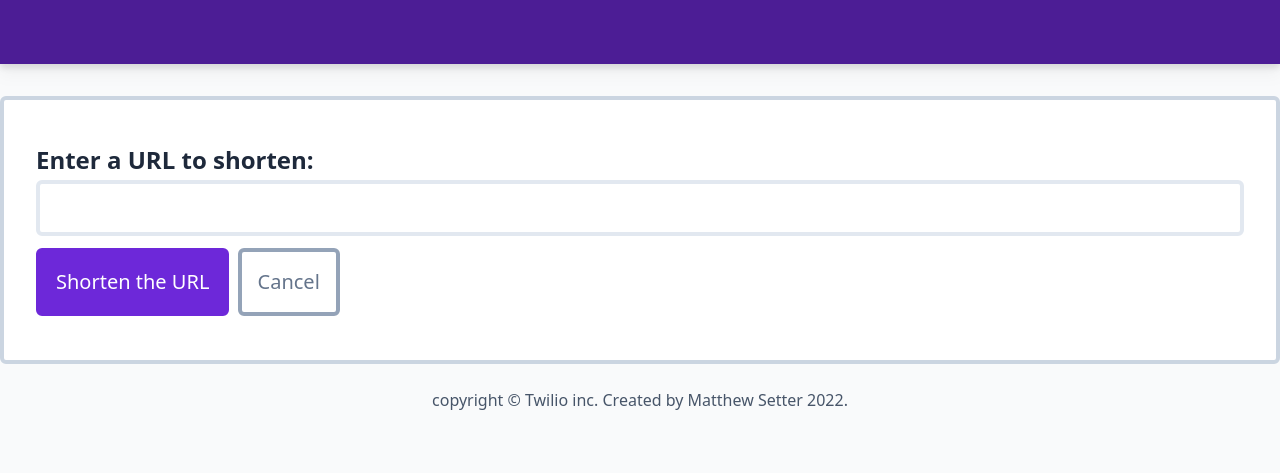
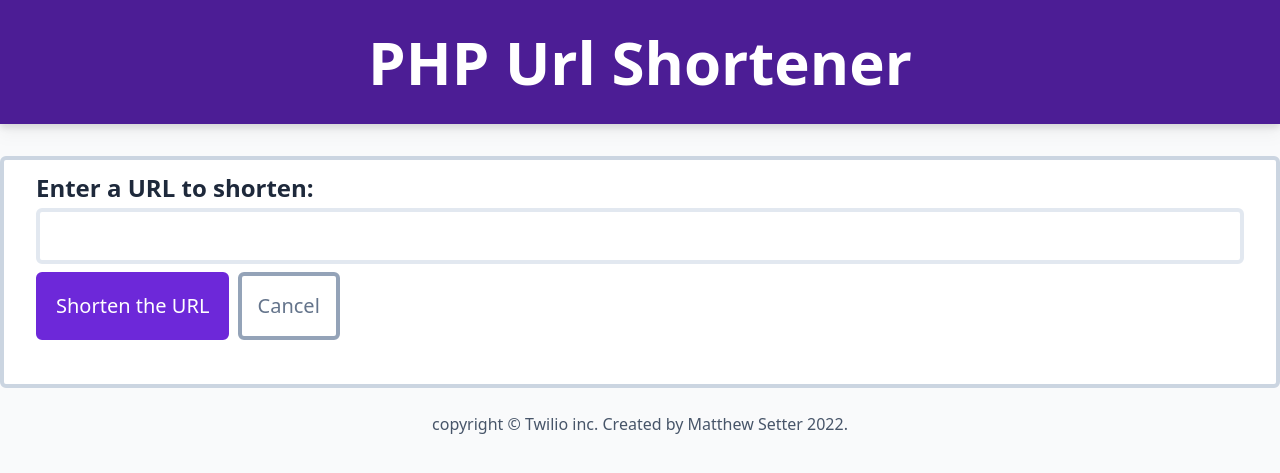
Before and after one commit to settermjd/php-url-shortener, a PHP site: template src/templates/default.html.twig in a window 1280 px wide. Shown: the top 473 px of the page. Run offline with PHP 8.4, Linux system fonts and the light colour scheme; the template is opened without the code that fills it, so the values that code supplies are empty; style sheets or scripts are compiled from the project's sources; some libraries are stand-ins or nearby versions.

Commit message:
Code clean up
The intent here is to remove anything that isn't strictly applicable to
this application and to just clean up the code so that it's that much
easier to maintain.

```diff
--- a/src/templates/default.html.twig
+++ b/src/templates/default.html.twig
@@ -1,10 +1,13 @@
 {% extends "base.html.twig" %}
 
+{% block title %}PHP Url Shortener{% endblock %}
+{% block h1_header %}<a href="/" class="no-underline">PHP Url Shortener</a>{% endblock %}
+
 {% block content %}
-    <form name="halloween-trick-or-treat"
+    <form name="url-shortener"
           method="post"
           action="/">
-        <div id="url-shortener">
+        <div>
             {% if success == true %}
                 <div class="success">
                     <span>{{ longUrl }}</span>
@@ -31,7 +34,7 @@
                 </div>
             </div>
         </div>
-        <div>
+        <div class="mt-2">
             <input type="submit"
                    name="submit"
                    value="Shorten the URL">
```
Also changed, not shown: test/UrlShortener/UrlShortenerServiceTest.php (+1 -4 lines).
